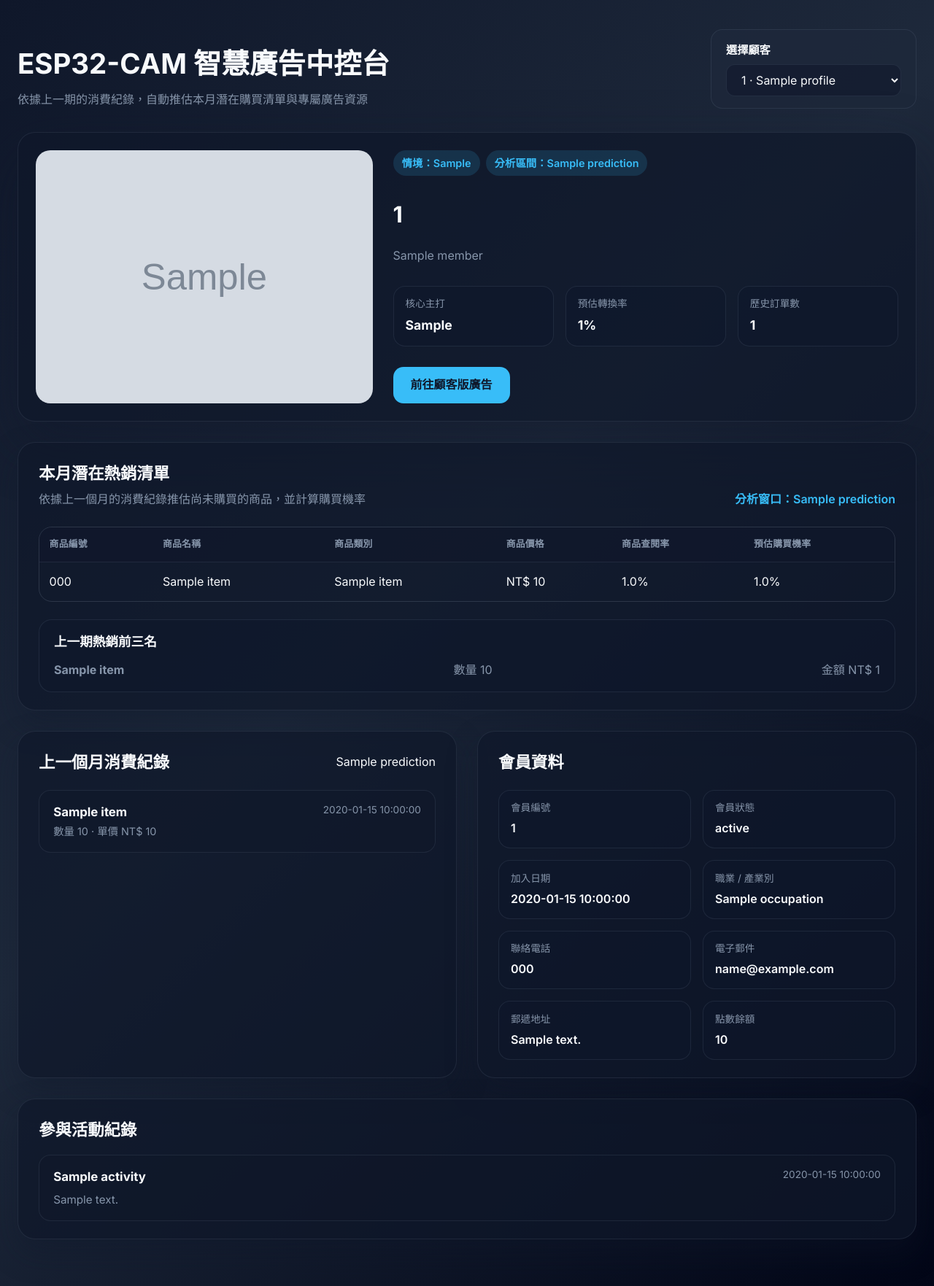
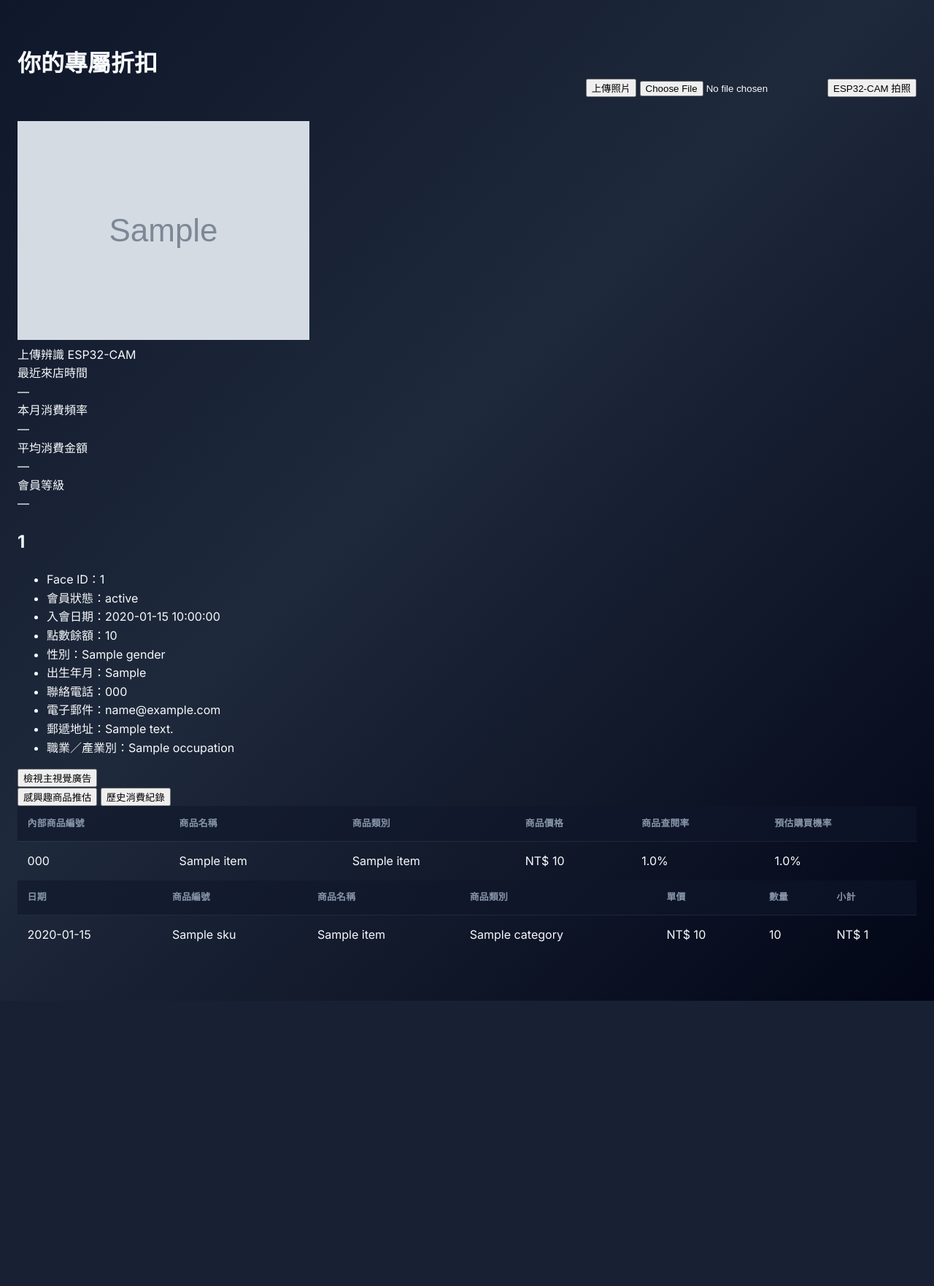
Before and after one commit to phantom810193/esp32cam, a Flask app: template backend/templates/manager.html in a window 1280 px wide. Shown: the whole page at 73% size. After the commit the page ends 1372 px from the top, so only its background shows below. Run offline with Flask 3, Linux system fonts and the light colour scheme; the template is opened without the code that fills it: most values are stand-ins (such as "Sample title", 1, 10 or a date in 2020); grey boxes marked "Sample" are stand-in pictures; parts of the project's set-up code (start-up, migrations or seed data) failed here and were passed over.

Commit message:
Update manager.html

```diff
--- a/backend/templates/manager.html
+++ b/backend/templates/manager.html
@@ -1,3 +1,4 @@
+<!-- backend/templates/manager.html -->
 <!doctype html>
 <html lang="zh-Hant">
 <head>
@@ -7,229 +8,224 @@
   <link rel="stylesheet" href="{{ url_for('static', filename='css/manager.css') }}">
   <link rel="preconnect" href="https://fonts.googleapis.com">
   <link rel="preconnect" href="https://fonts.gstatic.com" crossorigin>
-    <link href="https://fonts.googleapis.com/css2?family=Inter:wght@400;500;600;700&family=Noto+Sans+TC:wght@400;500;700&display=swap" rel="stylesheet">
+  <link href="https://fonts.googleapis.com/css2?family=Inter:wght@400;600;700&family=Noto+Sans+TC:wght@400;500;700&display=swap" rel="stylesheet">
 </head>
 <body>
 <div class="manager-shell">
+  <!-- 頂部：標題 + 兩顆按鈕（上傳／ESP32-CAM） -->
   <header class="manager-header">
-        <div class="header-title">
-          <h1>ESP32-CAM 智慧廣告中控台</h1>
-          <p>依據上一期的消費紀錄，自動推估本月潛在購買清單與專屬廣告資源</p>
-        </div>
-        <form class="member-picker" method="get">
-          <label for="member_id">選擇顧客</label>
-          <div class="picker-input">
-            <select id="member_id" name="member_id" onchange="this.form.submit()">
-              {% if members %}
-                {% for profile in members %}
-                  <option value="{{ profile.member_id }}" {% if context and profile.member_id == context.member_id %}selected{% elif not context and profile.member_id == request.args.get('member_id') %}selected{% endif %}>
-                    {{ profile.mall_member_id or profile.member_id }} · {{ profile.profile_label|replace('-', ' ') }}
-                  </option>
-                {% endfor %}
-              {% else %}
-                <option value="" selected>尚無會員資料</option>
-              {% endif %}
-            </select>
-            <noscript><button type="submit">載入</button></noscript>
-          </div>
-        </form>
+    <h1>你的專屬折扣</h1>
+    <nav class="nav-actions">
+      <button id="btn-upload" class="btn">上傳照片</button>
+      <input id="file-input" type="file" accept="image/*" class="hide" />
+      <button id="btn-esp32" class="btn secondary">ESP32-CAM 拍照</button>
+    </nav>
   </header>
 
-      {% if error %}
-        <div class="alert">
-          {{ error }}
-        </div>
-      {% endif %}
-
-      <main class="dashboard">
-        <section class="hero-card">
-          <div class="hero-image">
-            {% if context and context.hero_image_url %}
-              <img src="{{ context.hero_image_url }}" alt="顧客影像" loading="lazy">
-            {% else %}
-              <div class="hero-placeholder">等待上傳 ESP32-CAM 圖像</div>
-            {% endif %}
-          </div>
-          <div class="hero-info">
-            {% if context %}
-              {% set member_profile = context.member %}
-              {% set display_name = member_profile.mall_member_id if member_profile and member_profile.mall_member_id else (member_profile.member_id if member_profile and member_profile.member_id else context.member_id) %}
-              <div class="hero-meta">
-                <span class="tag scenario">情境：{{ context.scenario_key }}</span>
-                <span class="tag window">分析區間：{{ context.prediction.window_label }}</span>
-              </div>
-              <h2>{{ display_name or '未知顧客' }}</h2>
-              <p class="member-profile">{{ member_profile.profile_label|replace('-', ' ') if member_profile else '尚未辨識' }}</p>
-              <dl class="hero-stats">
-                <div>
-                  <dt>核心主打</dt>
-                  <dd>{{ context.analysis.recommended_item or '等待歷史累積' }}</dd>
-                </div>
-                <div>
-                  <dt>預估轉換率</dt>
-                  <dd>{{ context.analysis.probability_percent }}%</dd>
-                </div>
-                <div>
-                  <dt>歷史訂單數</dt>
-                  <dd>{{ context.analysis.total_purchases }}</dd>
-                </div>
-              </dl>
-              <div class="hero-links">
-                <a class="btn" href="{{ context.ad_url }}" target="_blank" rel="noopener">前往顧客版廣告</a>
-              </div>
-            {% else %}
-              <div class="hero-empty">請先選擇顧客，即可載入預測資訊</div>
-            {% endif %}
+  <!-- 主格局（固定版面：左 560px × 上 260px） -->
+  <main class="grid-wrap">
+    <!-- 左上：廣告／人物照片 -->
+    <section class="panel banner">
+      {% set default_banner = url_for('static', filename='ads/ME0000.jpg') if 'static' in globals() else '/static/ads/ME0000.jpg' %}
+      <img id="banner" src="{{ context.hero_image_url if context and context.hero_image_url else default_banner }}" alt="廣告" />
+      <div class="banner-badges">
+        <span class="chip">上傳辨識</span>
+        <span class="chip">ESP32-CAM</span>
       </div>
     </section>
 
-        <section class="insights-card">
-          <header>
-            <div>
-              <h3>本月潛在熱銷清單</h3>
-              <p>依據上一個月的消費紀錄推估尚未購買的商品，並計算購買機率</p>
+    <!-- 右上：四張資訊卡 -->
+    <section class="panel kpis">
+      <div class="kpi">最近來店時間<div id="kpi-last-visit" class="kpi-v">—</div></div>
+      <div class="kpi">本月消費頻率<div id="kpi-freq" class="kpi-v">—</div></div>
+      <div class="kpi">平均消費金額<div id="kpi-avg" class="kpi-v">—</div></div>
+      <div class="kpi">會員等級<div id="kpi-level" class="kpi-v">—</div></div>
+    </section>
+
+    <!-- 左下：會員區塊 -->
+    <section class="panel member">
+      {% set member_profile = context.member if context else None %}
+      {% set display_mid = (member_profile.mall_member_id if member_profile and member_profile.mall_member_id else (member_profile.member_id if member_profile and member_profile.member_id else (context.member_id if context else 'ME0000'))) %}
+      <h2 id="mid">{{ display_mid }}</h2>
+      <ul class="meta">
+        <li>Face ID：<span id="faceid">{{ member_profile.face_id if member_profile and member_profile.face_id else '—' }}</span></li>
+        <li>會員狀態：<span id="mstatus">{{ member_profile.member_status if member_profile else '—' }}</span></li>
+        <li>入會日期：<span id="mjoin">{{ member_profile.joined_at if member_profile else '—' }}</span></li>
+        <li>點數餘額：<span id="mpoint">{{ ('%.0f'|format(member_profile.points_balance)) if member_profile and member_profile.points_balance is not none else '—' }}</span></li>
+        <li>性別：<span id="mgender">{{ member_profile.gender if member_profile else '—' }}</span></li>
+        <li>出生年月：<span id="mdob">{{ member_profile.birth_month if member_profile else '—' }}</span></li>
+        <li>聯絡電話：<span id="mphone">{{ member_profile.phone if member_profile else '—' }}</span></li>
+        <li>電子郵件：<span id="memail">{{ member_profile.email if member_profile else '—' }}</span></li>
+        <li>郵遞地址：<span id="maddr">{{ member_profile.address if member_profile else '—' }}</span></li>
+        <li>職業／產業別：<span id="mjob">{{ member_profile.occupation if member_profile else '—' }}</span></li>
+      </ul>
+      <button id="btn-main-ad" class="btn solid" onclick="if(window.currentMID){window.open('/ad/'+encodeURIComponent(window.currentMID),'_blank');}">檢視主視覺廣告</button>
+    </section>
+
+    <!-- 右下：兩個表格（推估 / 歷史） -->
+    <section class="panel tables">
+      <div class="tabs">
+        <button class="tab active" data-tab="pred">感興趣商品推估</button>
+        <button class="tab" data-tab="hist">歷史消費紀錄</button>
       </div>
-            {% if context %}
-              <span class="window-label">分析窗口：{{ context.prediction.window_label }}</span>
-            {% endif %}
-          </header>
-          <div class="table-wrapper">
-            <table>
-              <thead>
-                <tr>
-                  <th>商品編號</th>
-                  <th>商品名稱</th>
-                  <th>商品類別</th>
-                  <th>商品價格</th>
-                  <th>商品查閱率</th>
-                  <th>預估購買機率</th>
-                </tr>
-              </thead>
-              <tbody>
-                {% if context and context.prediction.items %}
+
+      <div id="tab-pred" class="tabpane active">
+        <table class="tbl">
+          <thead><tr>
+            <th>內部商品編號</th><th>商品名稱</th><th>商品類別</th>
+            <th>商品價格</th><th>商品查閱率</th><th>預估購買機率</th>
+          </tr></thead>
+          <tbody id="pred-body">
+            {% if context and context.prediction and context.prediction.items %}
               {% for item in context.prediction.items %}
               <tr>
                 <td>{{ item.product_code }}</td>
-                      <td>{{ item.product_name }}</td>
+                <td class="ell">{{ item.product_name }}</td>
                 <td>{{ item.category_label }}</td>
                 <td>NT$ {{ '%.0f'|format(item.price) }}</td>
                 <td>{{ '%.1f'|format(item.view_rate_percent) }}%</td>
-                      <td>{{ '%.1f'|format(item.probability_percent) }}%</td>
+                <td><span class="pill">{{ '%.1f'|format(item.probability_percent) }}%</span></td>
               </tr>
               {% endfor %}
-                {% else %}
-                  <tr>
-                    <td colspan="6" class="empty">尚無可用預測資料</td>
-                  </tr>
             {% endif %}
           </tbody>
         </table>
       </div>
-          {% if context and context.prediction.top_products %}
-            <div class="top-products">
-              <h4>上一期熱銷前三名</h4>
-              <ul>
-                {% for product in context.prediction.top_products %}
-                  <li>
-                    <strong>{{ product.item }}</strong>
-                    <span>數量 {{ product.quantity }}</span>
-                    <span>金額 NT$ {{ '%.0f'|format(product.total_price) }}</span>
-                  </li>
+
+      <div id="tab-hist" class="tabpane">
+        <table class="tbl">
+          <thead><tr>
+            <th>日期</th><th>商品編號</th><th>商品名稱</th><th>商品類別</th>
+            <th>單價</th><th>數量</th><th>小計</th>
+          </tr></thead>
+          <tbody id="hist-body">
+            {% if context and context.prediction and context.prediction.history %}
+              {% for p in context.prediction.history %}
+              <tr>
+                <td>{{ p.purchased_at[:10] if p.purchased_at }}</td>
+                <td>{{ p.sku or '' }}</td>
+                <td class="ell">{{ p.item }}</td>
+                <td>{{ p.category }}</td>
+                <td>NT$ {{ '%.0f'|format(p.unit_price) }}</td>
+                <td>{{ '%.0f'|format(p.quantity) }}</td>
+                <td>NT$ {{ '%.0f'|format(p.total_price) }}</td>
+              </tr>
               {% endfor %}
-              </ul>
+            {% endif %}
+          </tbody>
+        </table>
       </div>
-          {% endif %}
-        </section>
-
-        <section class="history-card">
-          <header>
-            <h3>上一個月消費紀錄</h3>
-            {% if context %}
-              <span>{{ context.prediction.window_label }}</span>
-            {% endif %}
-          </header>
-          {% if context and context.prediction.history %}
-            <ul class="history-list">
-              {% for purchase in context.prediction.history %}
-                <li>
-                  <div>
-                    <strong>{{ purchase.item }}</strong>
-                    <span>數量 {{ '%.0f'|format(purchase.quantity) }} · 單價 NT$ {{ '%.0f'|format(purchase.unit_price) }}</span>
-                  </div>
-                  <time>{{ purchase.purchased_at }}</time>
-                </li>
-              {% endfor %}
-            </ul>
-          {% else %}
-            <p class="empty">尚無上一個月的消費資料</p>
-          {% endif %}
-        </section>
-
-        <section class="member-card">
-          <header>
-            <h3>會員資料</h3>
-          </header>
-          {% if context and context.member %}
-            <dl class="member-info">
-              <div>
-                <dt>會員編號</dt>
-                <dd>{{ context.member.mall_member_id or '尚未加入會員' }}</dd>
-              </div>
-              <div>
-                <dt>會員狀態</dt>
-                <dd>{{ context.member.member_status }}</dd>
-              </div>
-              <div>
-                <dt>加入日期</dt>
-                <dd>{{ context.member.joined_at }}</dd>
-              </div>
-              <div>
-                <dt>職業 / 產業別</dt>
-                <dd>{{ context.member.occupation or '—' }}</dd>
-              </div>
-              <div>
-                <dt>聯絡電話</dt>
-                <dd>{{ context.member.phone }}</dd>
-              </div>
-              <div>
-                <dt>電子郵件</dt>
-                <dd>{{ context.member.email }}</dd>
-              </div>
-              <div>
-                <dt>郵遞地址</dt>
-                <dd>{{ context.member.address or '—' }}</dd>
-              </div>
-              <div>
-                <dt>點數餘額</dt>
-                <dd>{{ '%.0f'|format(context.member.points_balance) }}</dd>
-              </div>
-            </dl>
-          {% else %}
-            <p class="empty">尚無會員資料</p>
-          {% endif %}
-        </section>
-
-        <section class="activities-card">
-          <header>
-            <h3>參與活動紀錄</h3>
-          </header>
-          {% if context and context.prediction.activities %}
-            <ul class="activity-list">
-              {% for activity in context.prediction.activities %}
-                <li>
-                  <div>
-                    <strong>{{ activity.title }}</strong>
-                    <p>{{ activity.description }}</p>
-                  </div>
-                  <time>{{ activity.timestamp }}</time>
-                </li>
-              {% endfor %}
-            </ul>
-          {% else %}
-            <p class="empty">尚無參與活動紀錄</p>
-          {% endif %}
     </section>
   </main>
 </div>
+
+<script>
+/* ===== 固定 API 位址 ===== */
+const API = {
+  identify: "/identify",
+  pred: (mid)=>`/members/${encodeURIComponent(mid)}/predictions`,
+  hist: (mid)=>`/members/${encodeURIComponent(mid)}/history`,
+  adgen: "/adgen"
+};
+
+/* ===== 工具 ===== */
+const $ = (s)=>document.querySelector(s);
+function fmtPct(x){ return (Number(x)||0).toFixed(1) + "%"; }
+function fmtCur(x){ return "NT$ " + (Number(x)||0).toLocaleString(); }
+
+/* ===== 狀態 ===== */
+window.currentMID = "{{ display_mid if display_mid else 'ME0000' }}";
+
+/* ===== 切換分頁 ===== */
+document.querySelectorAll(".tab").forEach(btn=>{
+  btn.addEventListener("click",()=>{
+    document.querySelectorAll(".tab").forEach(b=>b.classList.remove("active"));
+    document.querySelectorAll(".tabpane").forEach(p=>p.classList.remove("active"));
+    btn.classList.add("active");
+    document.querySelector("#tab-"+btn.dataset.tab).classList.add("active");
+  });
+});
+
+/* ===== 呼叫後端 ===== */
+async function loadPred(mid){
+  try{
+    const r = await fetch(API.pred(mid));
+    const j = await r.json();
+    $("#kpi-level").textContent = j.member_level || "—";
+    const tb = $("#pred-body"); tb.innerHTML="";
+    (j.rows||[]).forEach(o=>{
+      const tr=document.createElement("tr");
+      tr.innerHTML = `
+        <td>${o.sku}</td>
+        <td class="ell">${o.name||""}</td>
+        <td>${o.category||""}</td>
+        <td>${fmtCur(o.price)}</td>
+        <td>${fmtPct(o.view_rate)}</td>
+        <td><span class="pill">${fmtPct(o.probability_percent)}</span></td>`;
+      tb.appendChild(tr);
+    });
+    // 取機率最高的一筆打 /adgen 更新 Banner
+    if ((j.rows||[]).length){
+      const top = j.rows[0];
+      const body = {sku: top.sku, member_profile:{membership: j.member_level||"general", top_pick_name: top.name, top_pick_price: "NT$ "+top.price}};
+      const a = await fetch(API.adgen,{method:"POST", headers:{'Content-Type':'application/json'}, body: JSON.stringify(body)});
+      const ad = await a.json();
+      if (ad.image_url) $("#banner").src = ad.image_url;
+      $("#kpi-freq").textContent = "—";
+      $("#kpi-avg").textContent = "—";
+      $("#kpi-last-visit").textContent = "—";
+    }
+  }catch(e){ console.error(e); }
+}
+async function loadHist(mid){
+  try{
+    const r = await fetch(API.hist(mid));
+    const j = await r.json();
+    const tb = $("#hist-body"); tb.innerHTML="";
+    (j.rows||[]).forEach(o=>{
+      const tr=document.createElement("tr");
+      tr.innerHTML = `
+        <td>${(o.purchased_at||"").substring(0,10)}</td>
+        <td>${o.sku||""}</td>
+        <td class="ell">${o.name||o.item||""}</td>
+        <td>${o.category||""}</td>
+        <td>${fmtCur(o.price||o.unit_price)}</td>
+        <td>${o.quantity||1}</td>
+        <td>${fmtCur(o.total_price||0)}</td>`;
+      tb.appendChild(tr);
+    });
+  }catch(e){ console.error(e); }
+}
+async function identifyByUpload(file){
+  const fd = new FormData(); fd.append("file", file);
+  const r = await fetch(API.identify,{method:"POST", body:fd});
+  const j = await r.json();
+  return j.member_id || "ME0000";
+}
+
+/* ===== 事件：上傳／ESP32-CAM ===== */
+$("#btn-upload").addEventListener("click",()=>$("#file-input").click());
+$("#file-input").addEventListener("change", async e=>{
+  if (!e.target.files.length) return;
+  const mid = await identifyByUpload(e.target.files[0]);
+  window.currentMID = mid;
+  $("#mid").textContent = mid;
+  $("#mstatus").textContent = (mid==="ME0000"?"新顧客/未入會":"已入會");
+  await loadPred(mid);
+  await loadHist(mid);
+});
+
+$("#btn-esp32").addEventListener("click", async ()=>{
+  // 這裡預留：若你有 VM 的即時拍照 API，可改成 fetch 該端點
+  // 目前用 identify JSON 直傳來觸發流程
+  const r = await fetch(API.identify,{method:"POST", headers:{'Content-Type':'application/json'}, body: JSON.stringify({member_id: window.currentMID})});
+  await loadPred(window.currentMID);
+  await loadHist(window.currentMID);
+});
+
+/* ===== 初始載入（若模板已有 context，依然會再補齊資料） ===== */
+loadPred(window.currentMID);
+loadHist(window.currentMID);
+</script>
 </body>
 </html>
```
Lines whose indentation alone changed are shown as unchanged.
